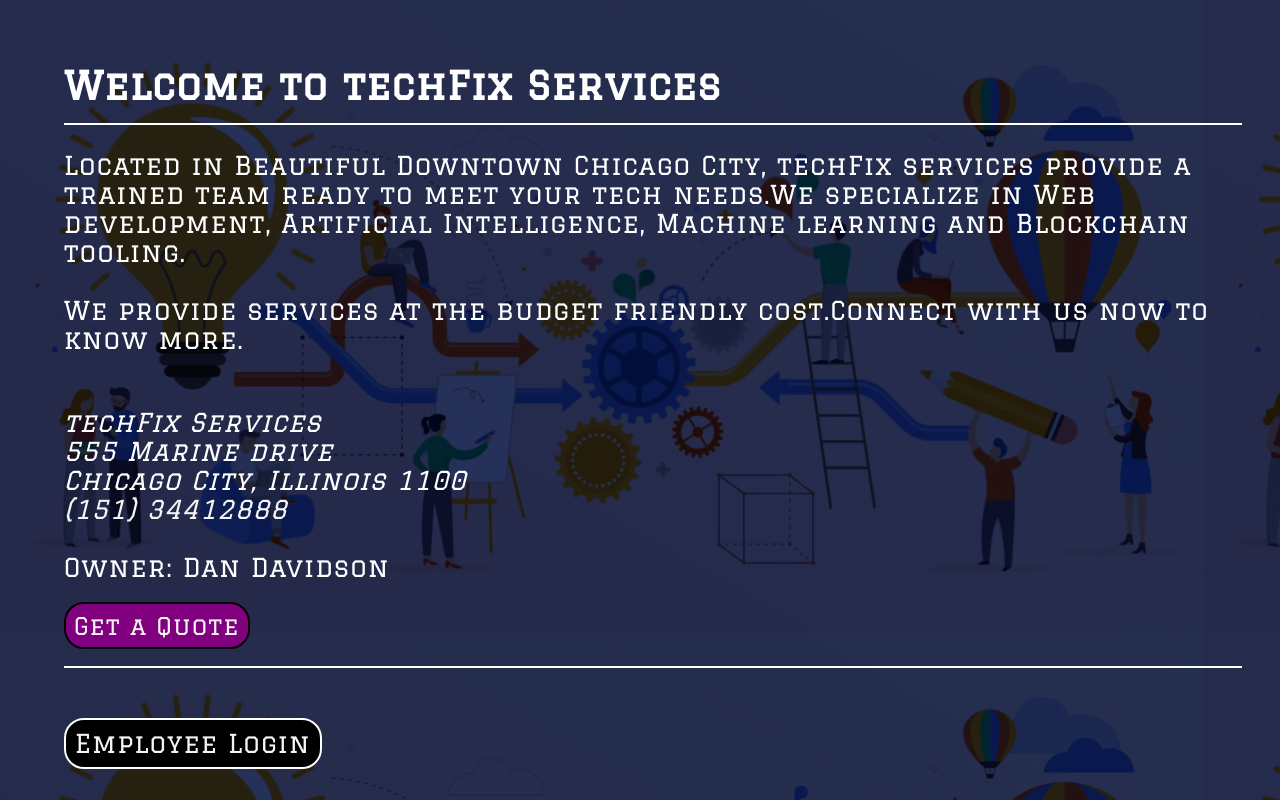
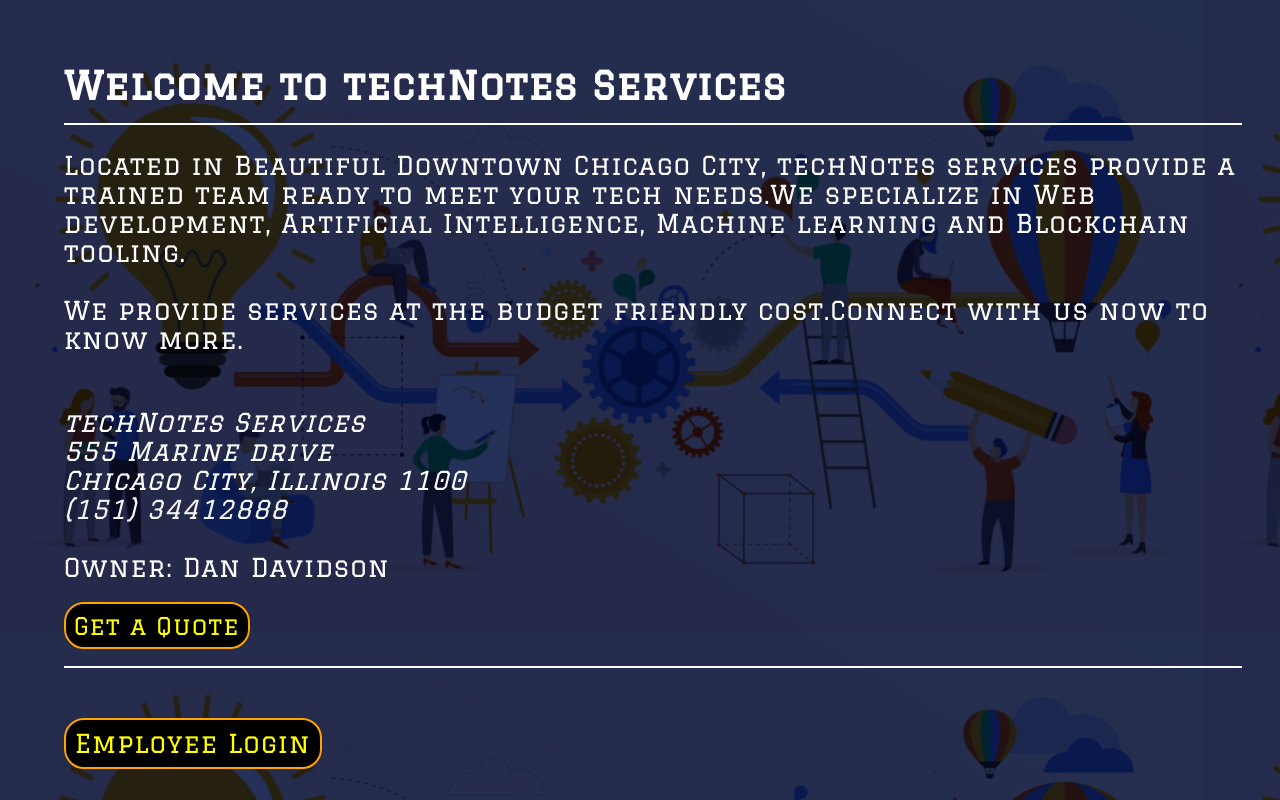
Before and after one commit to FrankYChills/techNotesAPP, a React (Create React App) app: page / in a window 1280 px wide. Built offline with nearby package versions, Linux system fonts and the light colour scheme; a web font is replaced by a local one.

Commit message:
changes in public page

```diff
--- a/src/components/Public.js
+++ b/src/components/Public.js
@@ -5,13 +5,13 @@ const Public = () => {
     <section className="public">
       <header>
         <h1>
-          Welcome to <span className="nowrap">techFix Services</span>
+          Welcome to <span className="nowrap">techNotes Services</span>
         </h1>
       </header>
       <main className="public__main">
         <p>
-          Located in Beautiful Downtown Chicago City, techFix services provide a
-          trained team ready to meet your tech needs.We specialize in Web
+          Located in Beautiful Downtown Chicago City, techNotes services provide
+          a trained team ready to meet your tech needs.We specialize in Web
           development, Artificial Intelligence, Machine learning and Blockchain
           tooling.
         </p>
@@ -22,7 +22,7 @@ const Public = () => {
         </p>
         <br />
         <address className="public__addr">
-          techFix Services
+          techNotes Services
           <br />
           555 Marine drive
           <br />
--- a/src/index.css
+++ b/src/index.css
@@ -128,10 +128,11 @@ a:focus-visible {
 
 .emp-login {
   padding: 9px;
-  border: 2px solid white;
+  border: 2px solid orange;
   border-radius: 20px;
   background-color: black;
   font-size: 1.6rem;
+  color: yellow !important;
 }
 
 .emp-login:hover {
@@ -140,9 +141,10 @@ a:focus-visible {
 
 .quote {
   padding: 8px;
-  border: 2px solid black;
+  border: 2px solid orange;
   font-size: 1.5rem;
-  background-color: purple;
+  background-color: black;
+  color: yellow;
   border-radius: 20px;
   margin-top: 20px !important;
 }
```
